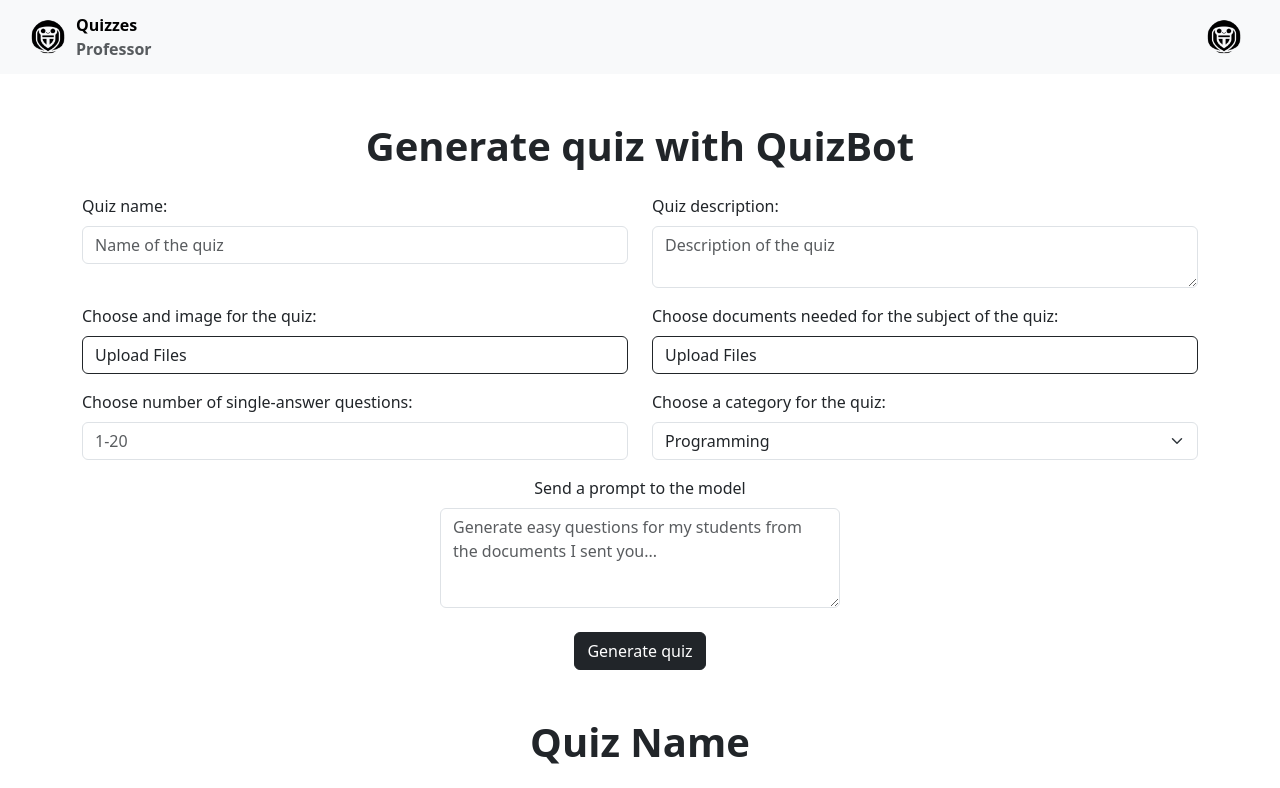
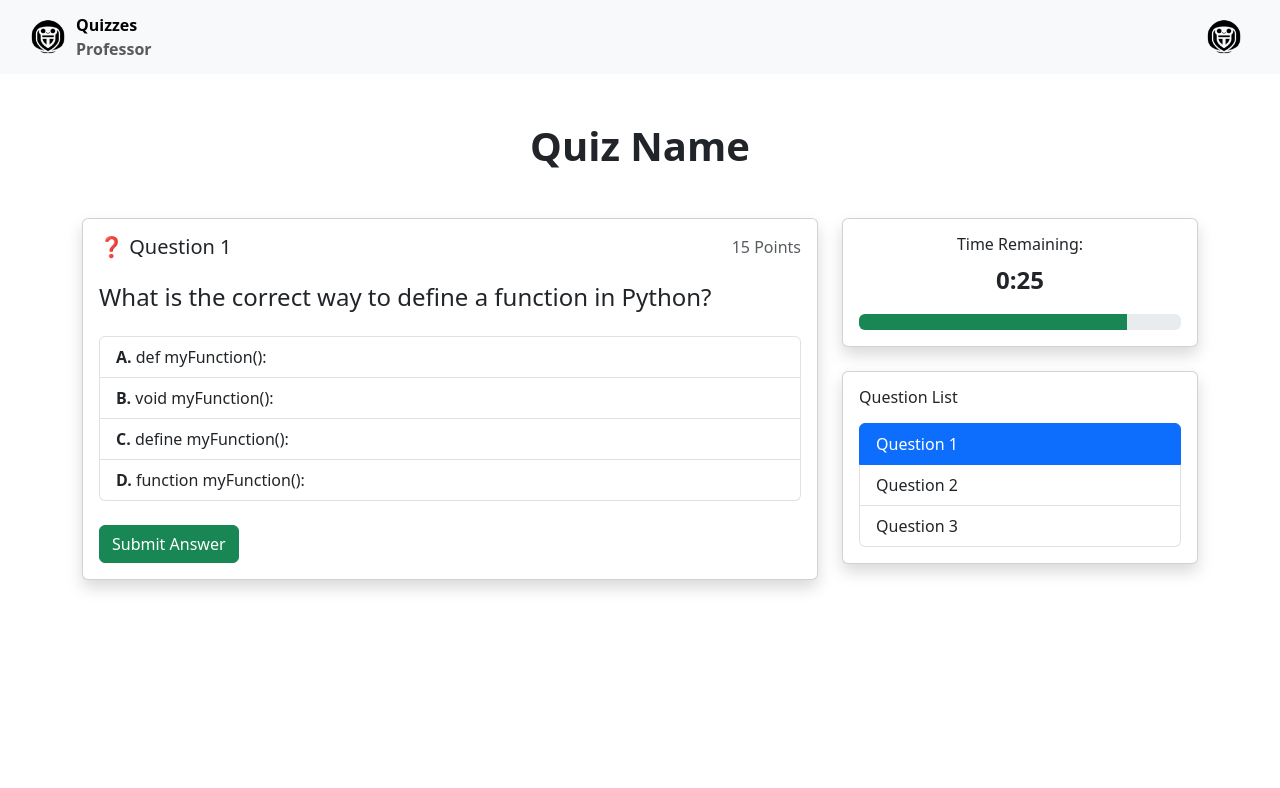
Before and after one commit to QuizBott/QuizBot-Frontend, a React (Vite) app: page / in a window 1280 px wide. Shown: the top 788 px of the page. Built offline with nearby package versions, Linux system fonts and the light colour scheme.

Commit message:
Quiz dummy questions started v1

```diff
--- a/package.json
+++ b/package.json
@@ -10,8 +10,9 @@
     "preview": "vite preview"
   },
   "dependencies": {
-    "bootstrap": "^5.3.3",
+    "bootstrap": "^5.3.5",
     "react": "^19.0.0",
+    "react-bootstrap": "^2.10.9",
     "react-dom": "^19.0.0"
   },
   "devDependencies": {
@@ -23,6 +24,6 @@
     "eslint-plugin-react-hooks": "^5.1.0",
     "eslint-plugin-react-refresh": "^0.4.19",
     "globals": "^15.15.0",
-    "vite": "^6.2.0"
+    "vite": "^6.2.5"
   }
 }
--- a/src/App.jsx
+++ b/src/App.jsx
@@ -4,13 +4,13 @@ import CreateQuiz from './components/CreateQuiz';
 
 import './index.css';
 import EditQuiz from './components/EditQuiz';
+import QuizStartedV1 from './components/QuizStartedV1';
 
 function App() {
 	return (
 		<>
 			<Navbar />
-			<CreateQuiz />
-			<EditQuiz />
+			<QuizStartedV1 />
 		</>
 	);
 }
--- /dev/null
+++ b/src/components/QuizStartedV1.jsx
@@ -0,0 +1,152 @@
+import React, { useEffect, useState } from 'react';
+import {
+  Container,
+  Row,
+  Col,
+  Button,
+  Card,
+  ListGroup,
+  ProgressBar,
+} from 'react-bootstrap';
+
+const dummyQuestions = [
+  {
+    text: 'What is the correct way to define a function in Python?',
+    options: [
+      { label: 'A', text: 'def myFunction():', correct: true },
+      { label: 'B', text: 'void myFunction():' },
+      { label: 'C', text: 'define myFunction():' },
+      { label: 'D', text: 'function myFunction():' },
+    ],
+  },
+  {
+    text: 'Which HTML tag is used for a line break?',
+    options: [
+      { label: 'A', text: '<br>', correct: true },
+      { label: 'B', text: '<break>' },
+      { label: 'C', text: '<lb>' },
+      { label: 'D', text: '<line>' },
+    ],
+  },
+  {
+    text: 'Which CSS property controls text size?',
+    options: [
+      { label: 'A', text: 'font-size', correct: true },
+      { label: 'B', text: 'text-style' },
+      { label: 'C', text: 'font-style' },
+      { label: 'D', text: 'size' },
+    ],
+  },
+];
+
+const QuizStartedV1 = () => {
+    const [currentQuestionIndex, setCurrentQuestionIndex] = useState(0);
+    const [timeLeft, setTimeLeft] = useState(30);
+    const [selected, setSelected] = useState(null);
+
+    const currentQuestion = dummyQuestions[currentQuestionIndex];
+
+    useEffect(() => {
+      if (timeLeft === 0) {
+        goToNextQuestion();
+        return;
+      }
+
+      const timer = setInterval(() => {
+        setTimeLeft((prev) => prev - 1);
+      }, 1000);
+
+      return () => clearInterval(timer);
+    }, [timeLeft]);
+
+    const goToNextQuestion = () => {
+      setSelected(null);
+      setTimeLeft(30);
+      setCurrentQuestionIndex((prev) =>
+        prev + 1 < dummyQuestions.length ? prev + 1 : 0
+      );
+    };
+
+    const handleSelect = (index) => {
+      setSelected(index);
+    };
+
+    return (
+      <Container className="py-5">
+        <h1 className="text-center mb-5 fw-bold">Quiz Name</h1>
+        <Row>
+          {/* Main Content */}
+          <Col md={8}>
+            <Card className="mb-4 shadow">
+              <Card.Body>
+                <div className="d-flex justify-content-between mb-3">
+                  <h5>❓ Question {currentQuestionIndex + 1}</h5>
+                  <span className="text-muted">15 Points</span>
+                </div>
+
+                <h4 className="mb-4">{currentQuestion.text}</h4>
+
+                <ListGroup className="mb-4">
+                  {currentQuestion.options.map((option, index) => (
+                    <ListGroup.Item
+                      key={option.label}
+                      action
+                      active={selected === index}
+                      onClick={() => handleSelect(index)}
+                      className="d-flex justify-content-between align-items-center"
+                    >
+                      <span>
+                        <strong>{option.label}.</strong> {option.text}
+                      </span>
+                      {selected === index &&
+                        option.correct && <span className="text-success">&#10003;</span>}
+                    </ListGroup.Item>
+                  ))}
+                </ListGroup>
+
+                <Button variant="success" onClick={goToNextQuestion}>
+                  Submit Answer
+                </Button>
+              </Card.Body>
+            </Card>
+          </Col>
+
+          {/* Sidebar */}
+          <Col md={4}>
+            <Card className="mb-4 shadow">
+              <Card.Body className="text-center">
+                <h6 className="mb-2">Time Remaining:</h6>
+                <div style={{ fontSize: '1.5rem', fontWeight: 'bold' }}>
+                  0:{timeLeft.toString().padStart(2, '0')}
+                </div>
+                <ProgressBar
+                  now={(timeLeft / 30) * 100}
+                  variant="success"
+                  className="mt-3"
+                />
+              </Card.Body>
+            </Card>
+
+            <Card className="shadow">
+              <Card.Body>
+                <h6 className="mb-3">Question List</h6>
+                <ListGroup>
+                  {dummyQuestions.map((_, i) => (
+                    <ListGroup.Item
+                      key={i}
+                      active={i === currentQuestionIndex}
+                      variant={i < currentQuestionIndex ? 'success' : ''}
+                    >
+                      Question {i + 1}
+                    </ListGroup.Item>
+                  ))}
+                </ListGroup>
+              </Card.Body>
+            </Card>
+          </Col>
+        </Row>
+      </Container>
+    );
+  };
+
+export default QuizStartedV1;
```
Also changed, not shown: 1 other file (tests, documents, lock files or other folders).
